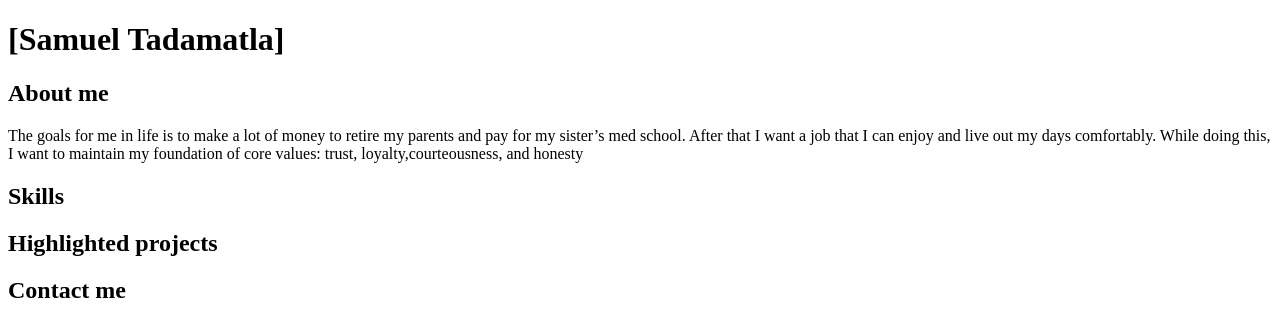
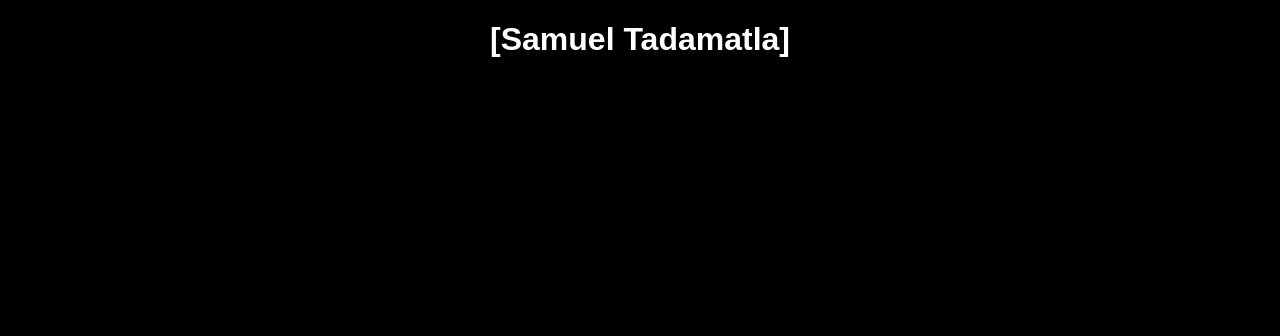
Before and after one commit to samueltch07/samueltch07.github.io, a plain HTML site: page index.html in a window 1280 px wide. Drawn offline with Linux system fonts and the light colour scheme.

Commit message:
adding style

```diff
--- a/index.html
+++ b/index.html
@@ -2,14 +2,15 @@
 <html>
     <head>
          <title>CSCE 190: [Samuel Tadamatla]</title>
+         <link rel="stylesheet" href="styles.css">
     </head>
     <body>
         <h1>[Samuel Tadamatla]</h1>
         <div class="about">
             <h2>About me</h2><p>The goals for me in life is to make a lot of money to retire my parents and pay for my sister’s
 med school. After that I want a job that I can enjoy and live out my days comfortably. While
-doing this, I want to maintain my foundation of core values: trust, loyalty,courteousness, and
-honesty</p>
+doing this, I want to maintain my foundation of core values: trust, loyalty, courteousness, and
+honesty.</p>
         </div>
         <div class="skills">
             <h2>Skills</h2>
--- /dev/null
+++ b/styles.css
@@ -0,0 +1,8 @@
+body {
+    background: black;
+    font-family: Arial, Helvetica, sans-serif;
+}
+h1 {
+    color: white;
+    text-align: center;
+}
```
